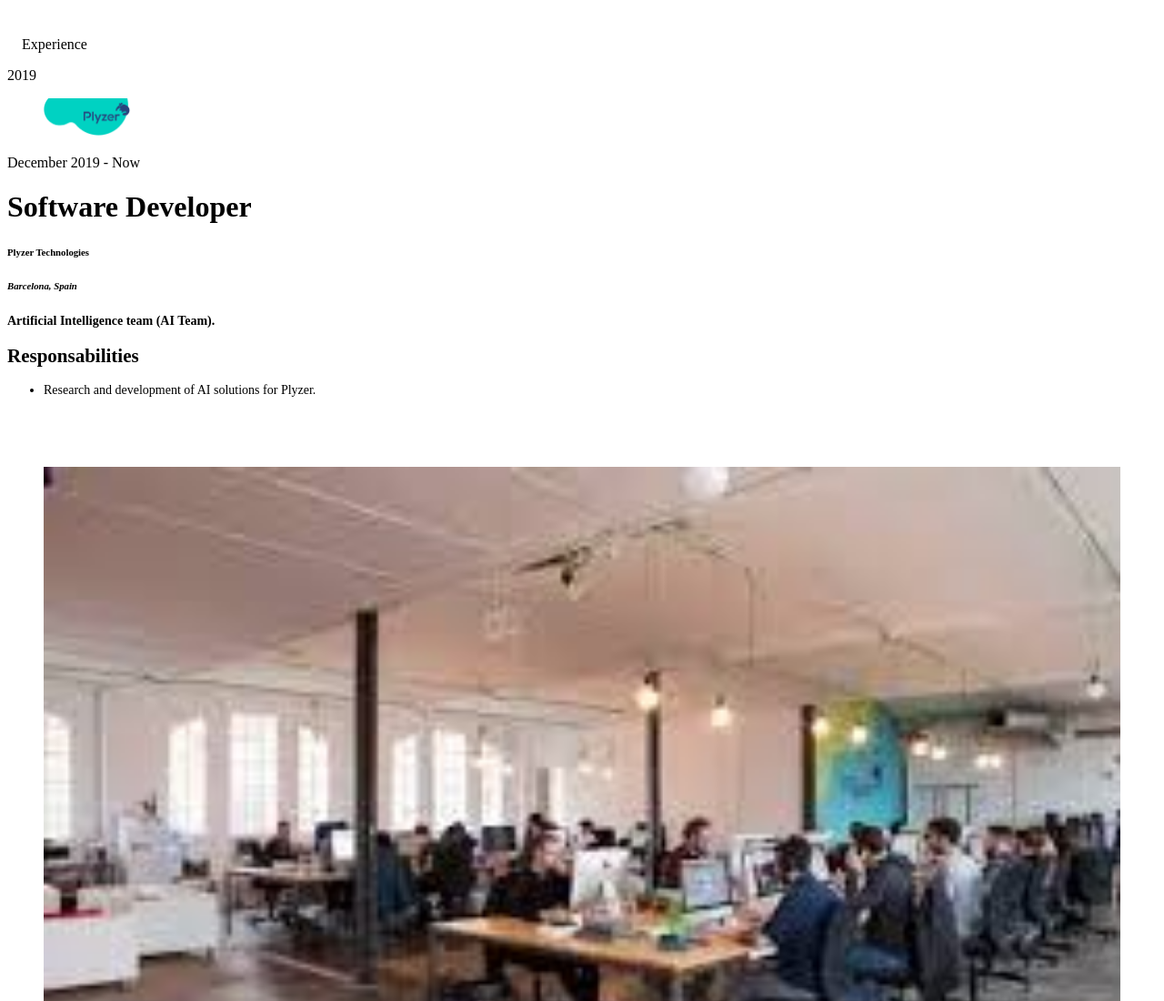
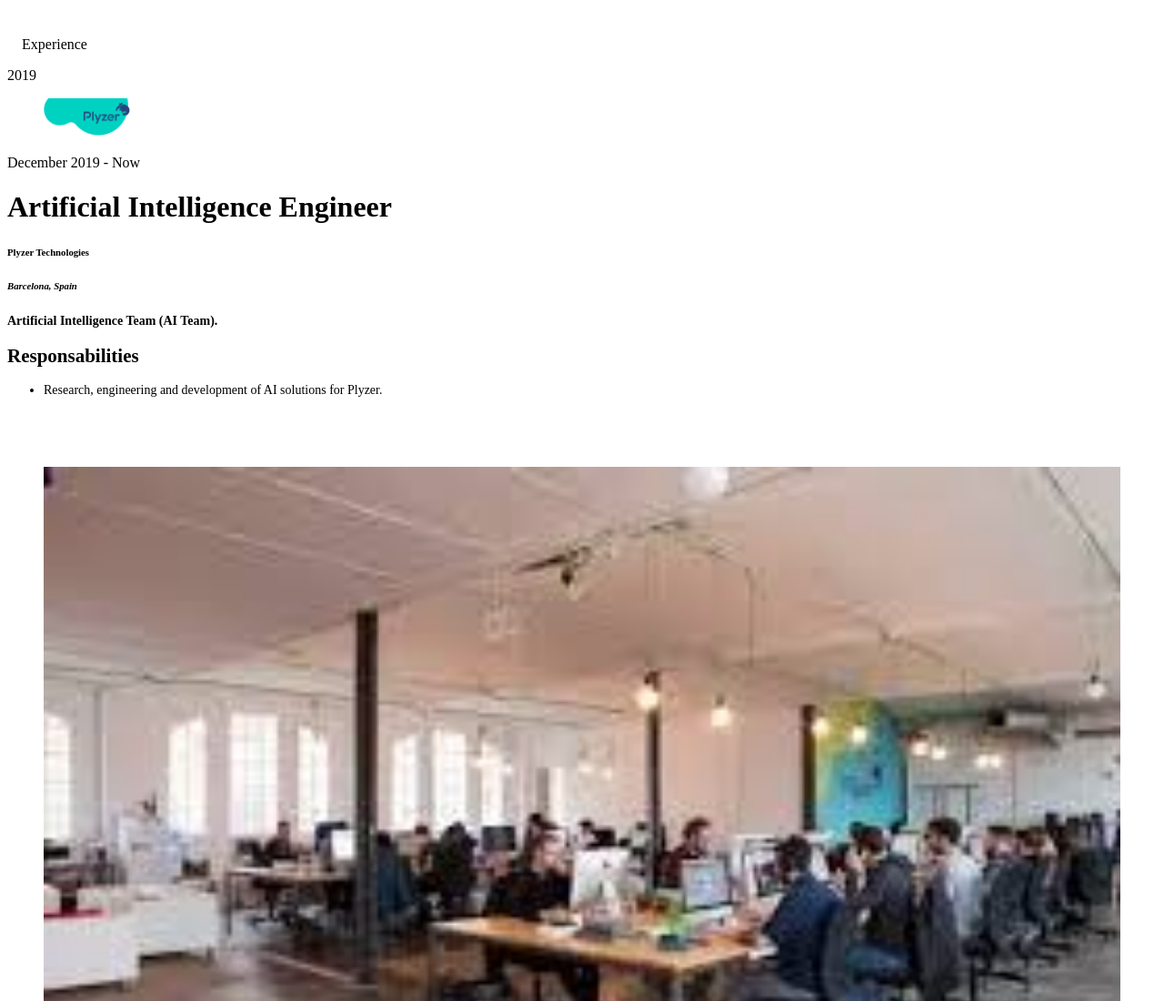
Before and after one commit to pvalls/polvalls.me, a Gatsby site: page /Experience in a window 1280 px wide. Shown: the top 1100 px of the page at 91% size. Built offline with nearby package versions, Linux system fonts and the light colour scheme; Gatsby itself is replaced by a stand-in of ours; some icons are missing.

Commit message:
content(experience): updated plyzer experience

```diff
--- a/src/data/experiencenotech.tsx
+++ b/src/data/experiencenotech.tsx
@@ -6,21 +6,23 @@ import { ExperienceDataNoTech, TimelineDataObject} from '../types';
 const PLYZER: ExperienceDataNoTech = {
   id: 'PLYZER',
   period: 'December 2019 - Now',
-  title: 'Software Developer',
+  title: 'Artificial Intelligence Engineer',
   place: 'Barcelona, Spain',
   headingIcon: 'fa-rocket',
   company: 'Plyzer Technologies',
   iconURL: 'PLYZER.png',
   about: [
     <div key="plyzer-resp-1">
-    <b>Artificial Intelligence team (AI Team).</b>
+    <b>Artificial Intelligence Team (AI Team).</b>
     </div>,
   ],
   responsabilities: [
     <div key="plyzer-resp-1">
-      Research and development of AI solutions for Plyzer.
-      {/* Development and maintenance of the core backend systems of the Business Intelligence tools. */}
+      Research, engineering and development of AI solutions for Plyzer.
     </div>,
+    // <div key="plyzer-resp-2">
+    //   Development and maintenance of the core backend systems of the Business Intelligence tools.
+    // </div>,
   ],
   // technologies: [
   //   <div key="plyzer-tech-1">
```
